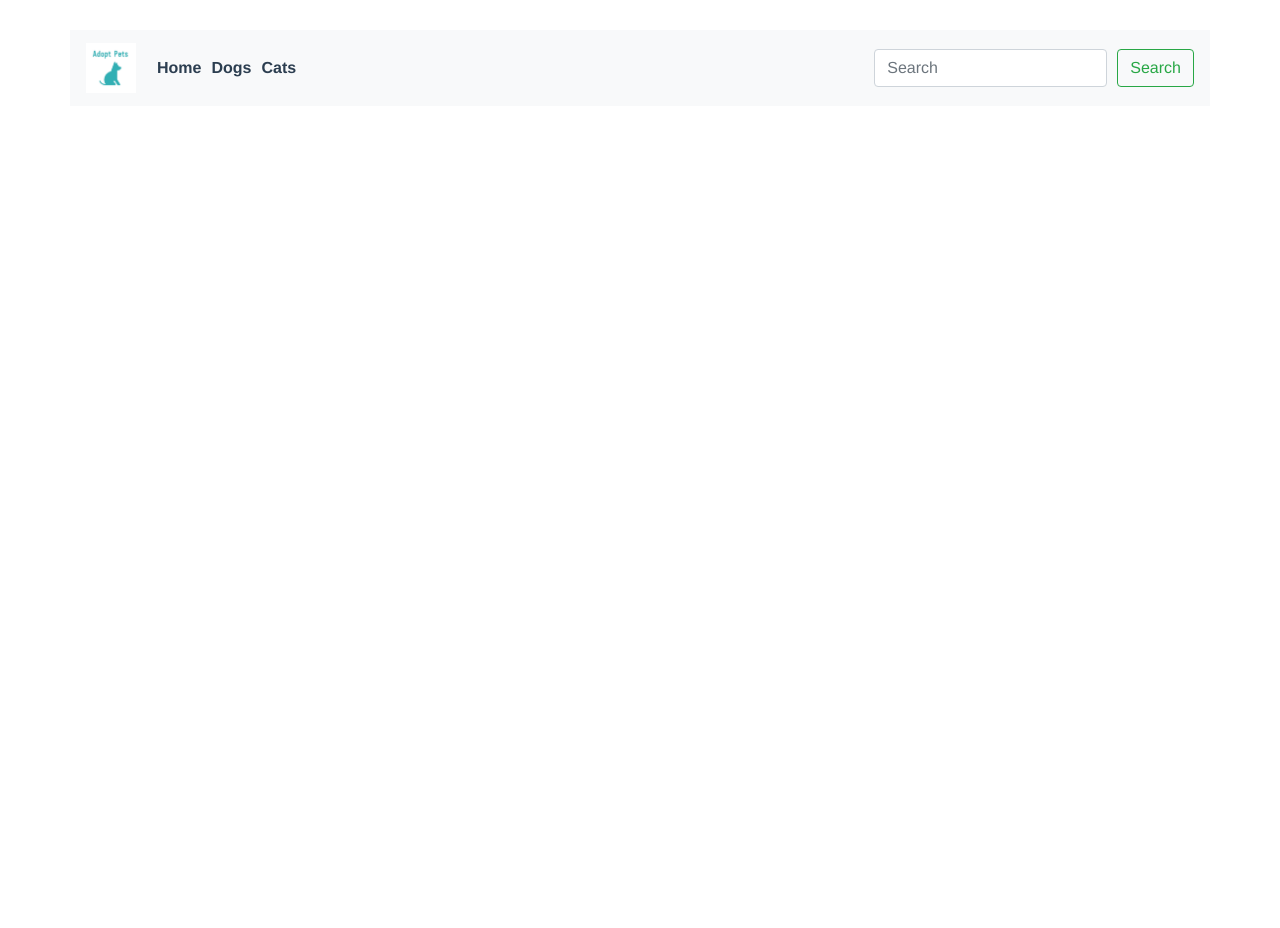
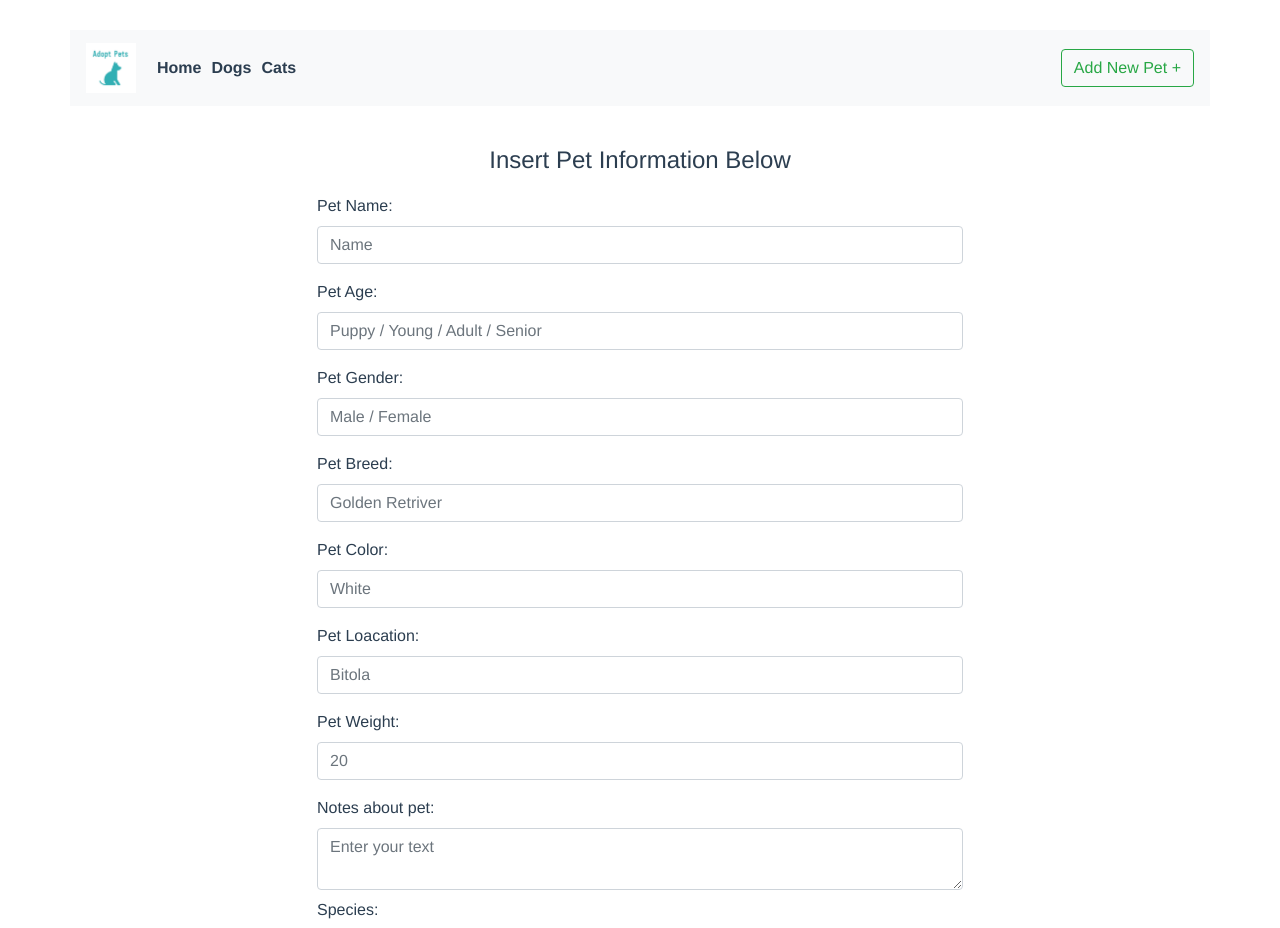
Before and after one commit to angelabosilkovska/Pets-Adoption-App, a Vue app: page /newPet in a window 1280 px wide. Shown: the top 928 px of the page. Before the commit the page ends 800 px from the top, so only its background shows below. Built offline with nearby package versions, Linux system fonts and the light colour scheme.

Commit message:
Added new pet page

```diff
--- a/package.json
+++ b/package.json
@@ -8,6 +8,7 @@
     "lint": "vue-cli-service lint"
   },
   "dependencies": {
+    "@vue/composition-api": "^1.2.4",
     "bootstrap": "^4.6.0",
     "bootstrap-vue": "^2.21.2",
     "core-js": "^3.6.5",
--- a/src/App.vue
+++ b/src/App.vue
@@ -31,18 +31,9 @@
               </li>
             </ul>
           </div>
-          <form class="d-flex">
-            <input
-              id="btn1"
-              class="form-control me-2"
-              type="search"
-              placeholder="Search"
-              aria-label="Search"
-            />
-            <button class="btn btn-outline-success" type="submit">
-              Search
+            <button class="btn btn-outline-success" @click="AddPet()">
+              Add New Pet +
             </button>
-          </form>
         </div>
       </nav>
     </div>
@@ -51,6 +42,22 @@
     </b-container>
   </div>
 </template>
+
+<script>
+import { defineComponent } from '@vue/composition-api'
+
+export default defineComponent({
+  setup() {
+
+  },
+  methods: {
+    AddPet() {
+      this.$router.push("/newPet");
+    }
+  }
+})
+</script>
+
 
 <style lang="scss">
 #app {
--- a/src/router/index.js
+++ b/src/router/index.js
@@ -4,6 +4,7 @@ import Home from "../views/Home.vue";
 import Cats from "../views/Cats.vue";
 import Dogs from "../views/Dogs.vue";
 import Pet from "../views/Pet.vue";
+import NewPet from "../views/NewPet.vue";
 
 Vue.use(VueRouter);
 
@@ -27,6 +28,11 @@ const routes = [
     path: "/pets/:species/:id",
     name: "pet",
     component: Pet
+  },
+  {
+    path: "/newPet",
+    name: "newPet",
+    component: NewPet
   }
 ];
 
--- a/src/store/actions.js
+++ b/src/store/actions.js
@@ -1 +1,7 @@
-export default {};
+export default {
+    // "commit" object comes from vuex
+    // A payload is simply the data passed to our mutation from the component committing the mutation.
+    addPet: ({ commit }, payload) => {
+        commit('appendPet', payload)
+    }
+};
--- a/src/store/mutations.js
+++ b/src/store/mutations.js
@@ -1 +1,8 @@
-export default {};
+
+export default {
+    //parameter from vuux is state
+    //we are passing pet into this function
+    appendPet: (state, { species, pet } ) => {
+        state[species].push(pet)
+    }
+};
--- /dev/null
+++ b/src/views/NewPet.vue
@@ -0,0 +1,142 @@
+<template>
+<div class= "center">
+    <h4>Insert Pet Information Below</h4>
+    <b-form @submit="onSubmit" v-if="show">
+      <b-form-group id="input-group-2" label="Pet Name:" label-for="input-2">
+        <b-form-input
+          id="input-2"
+          v-model="form.name"
+          placeholder="Name"
+          required
+        ></b-form-input>
+      </b-form-group>
+
+      <b-form-group id="input-group-2" label="Pet Age:" label-for="input-2">
+        <b-form-input
+          id="input-2"
+          v-model="form.age"
+          placeholder="Puppy / Young / Adult / Senior"
+          required
+        ></b-form-input>
+      </b-form-group>
+
+      <b-form-group id="input-group-2" label="Pet Gender:" label-for="input-2">
+        <b-form-input
+          id="input-2"
+          v-model="form.gender"
+          placeholder="Male / Female"
+          required
+        ></b-form-input>
+      </b-form-group>
+
+       <b-form-group id="input-group-2" label="Pet Breed:" label-for="input-2">
+        <b-form-input
+          id="input-2"
+          v-model="form.breed"
+          placeholder="Golden Retriver"
+          required
+        ></b-form-input>
+      </b-form-group>
+
+      <b-form-group id="input-group-2" label="Pet Color:" label-for="input-2">
+        <b-form-input
+          id="input-2"
+          v-model="form.color"
+          placeholder="White"
+          required
+        ></b-form-input>
+      </b-form-group>
+
+      <b-form-group id="input-group-2" label="Pet Loacation:" label-for="input-2">
+        <b-form-input
+          id="input-2"
+          v-model="form.location"
+          placeholder="Bitola"
+          required
+        ></b-form-input>
+      </b-form-group>
+
+      <b-form-group id="input-group-2" label="Pet Weight:" label-for="input-2">
+        <b-form-input
+          id="input-2"
+          v-model="form.weight"
+          placeholder="20"
+          required
+        ></b-form-input>
+      </b-form-group>
+
+      <b-form-group
+      label="Notes about pet:"
+      label-for="textarea-formatter"
+      class="mb-0"
+    >
+      <b-form-textarea
+        id="textarea-formatter"
+        class="mb-2"
+        v-model="form.notes"
+        placeholder="Enter your text"
+        :formatter="formatter"
+      ></b-form-textarea>
+    </b-form-group>
+
+       <b-form-group id="input-group-3" label="Species:" label-for="input-3">
+        <b-form-select
+          id="input-3"
+          v-model="form.species"
+          :options="['cats', 'dogs' , 'other']"
+          placeholder="Choose Species"
+          required
+        ></b-form-select>
+      </b-form-group>
+
+        <div class="row justify-content-center">
+         <b-button type="submit" variant="primary">Submit</b-button>
+        </div>
+
+    </b-form>
+  </div>
+</template>
+
+<script>
+import { mapActions } from 'vuex';
+
+export default {
+    name: 'newPet',
+
+    data() {
+      return {
+        form: {
+        name: '',
+        age: '',
+        gender: '',
+        breed: '',
+        color: '',
+        location: '',
+        weight: '',
+        notes: '',
+        species: null,
+        checked: []
+        },
+        show: true
+      }
+    },
+    methods: {
+      onSubmit(event) {
+        event.preventDefault()
+        alert(JSON.stringify(this.form))
+      },
+    }
+  }
+</script>
+
+<style scoped>
+.center {
+margin: auto;
+width: 60%;
+padding: 10px;
+}
+h4 {
+    margin-bottom: 20px;
+    text-align: center;
+}
+</style>
--- a/src/views/Pet.vue
+++ b/src/views/Pet.vue
@@ -1,9 +1,32 @@
 <template>
   <div>
-    <h1>{{ animal.name }} ({{ $route.params.species }})</h1>
-    <img :src="animal.imageUrl" height="230px" width="200px" />
-    <p>Age: {{ animal.age }}</p>
-    <p>Breed: {{ animal.breed }}</p>
+    <b-media no-body>
+      <b-media-aside vertical-align="center">
+        <b-img :src="animal.imageUrl" height="240px" width="200px" alt="placeholder"></b-img>
+      </b-media-aside>
+
+      <b-media-body>
+        <h3 class="mt-0">{{ animal.name }} ({{ $route.params.species }})</h3>
+        <p>
+         Age: {{ animal.age }}
+         <br>
+         Gender: {{ animal.gender }}
+         <br>
+         Breed: {{ animal.breed }}
+         <br>
+         Color: {{ animal.color }}
+         <br>
+         Location: {{ animal. location}}
+         <br>
+         Weight: {{ animal.weight }}
+        </p>
+        <p class="mb-0">
+          <b>About {{animal.name}}:</b>
+      <br>
+      {{animal.notes}}
+        </p>
+        </b-media-body>
+        </b-media>
   </div>
 </template>
 
```
Also changed, not shown: 1 other file (tests, documents, lock files or other folders).
